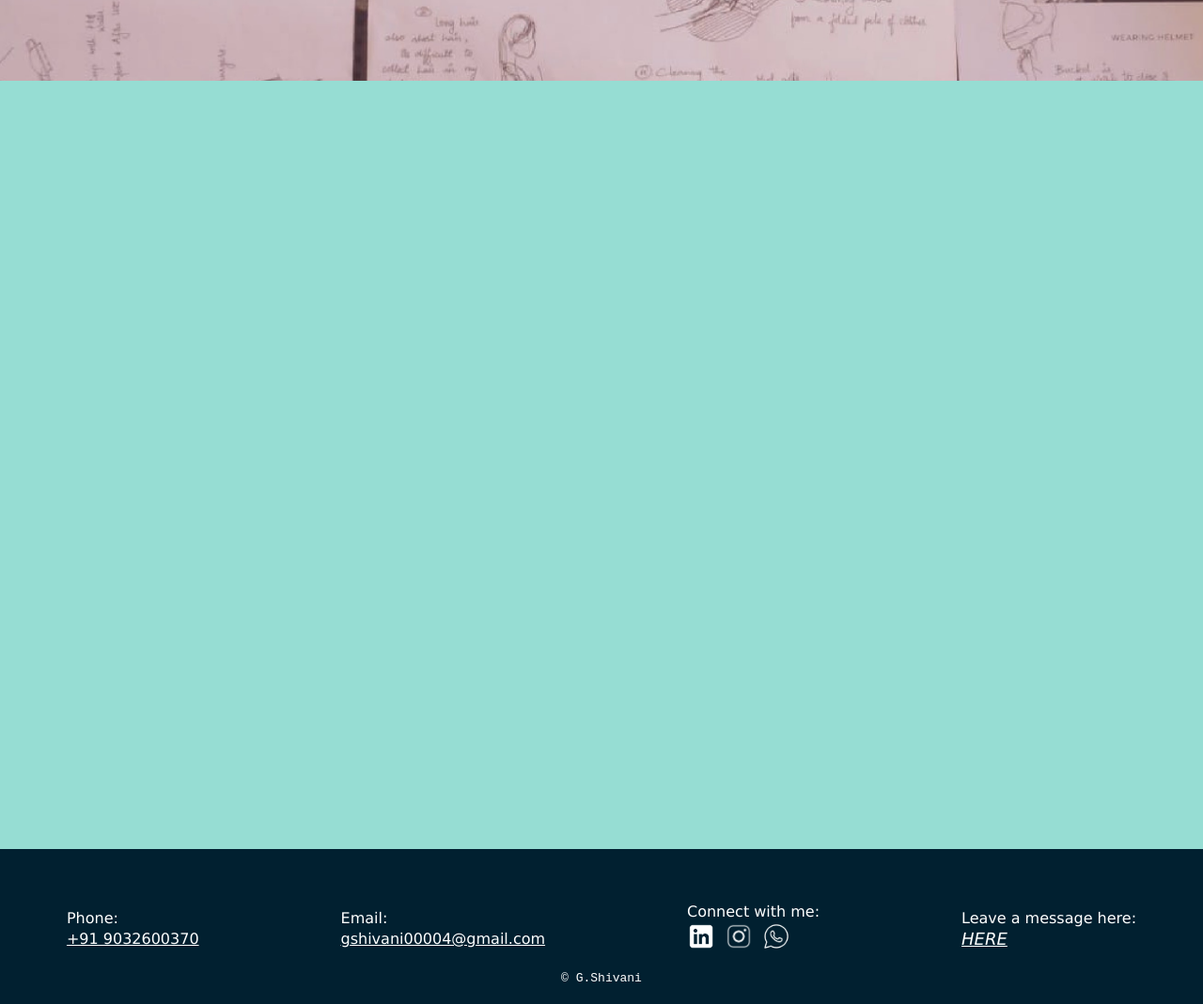
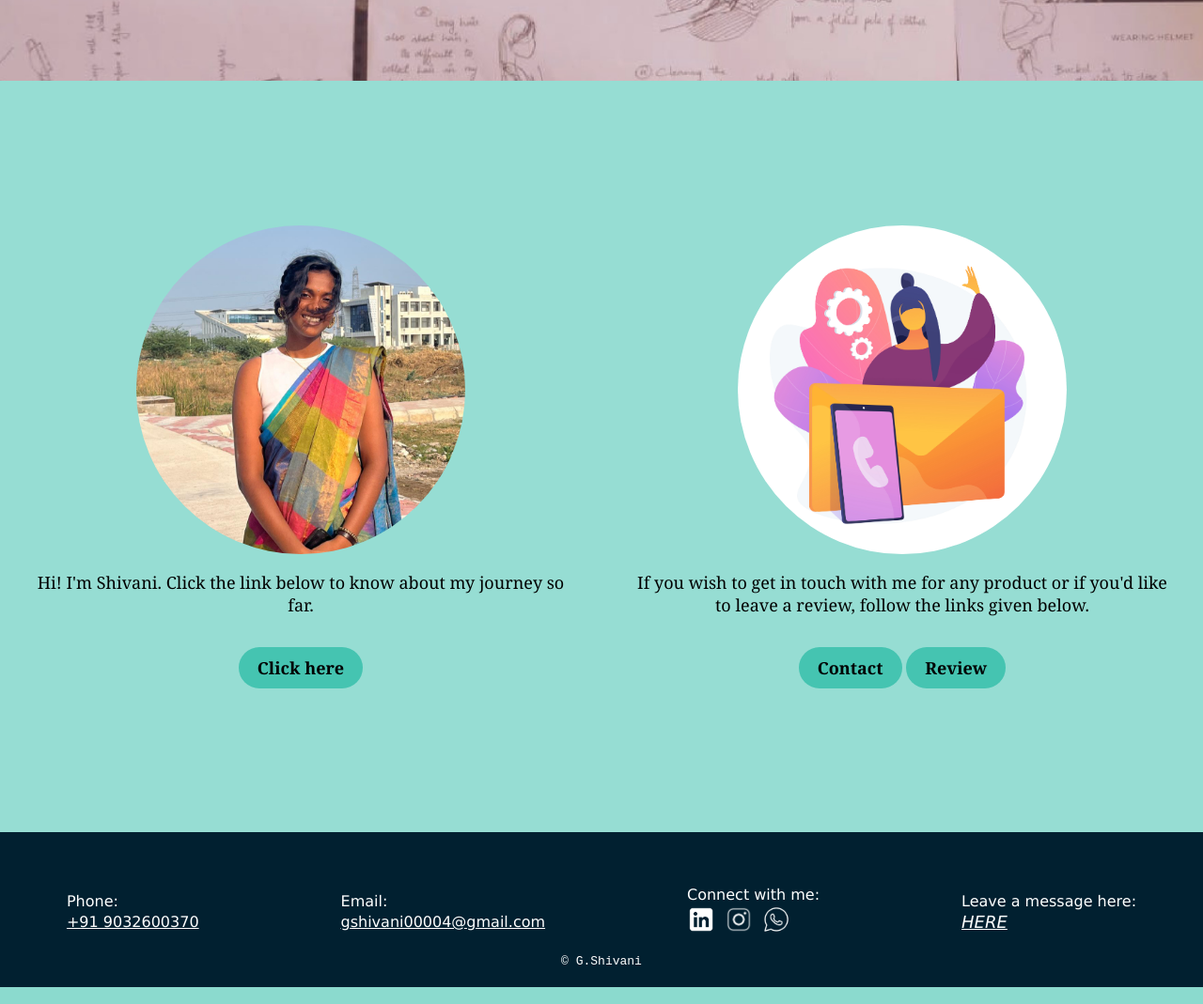
Before and after one commit to akayda008/shivani, a PHP site: page / in a window 1280 px wide. Shown: the part 3202-4271 px from the top of the page at 94% size. Run offline with PHP 8.4, Linux system fonts and the light colour scheme.

Commit message:
Home Page Completed
Home page completed successfully. Hubert ki mkc

```diff
--- a/home.css
+++ b/home.css
@@ -77,3 +72,68 @@
 .projectcontent img:hover{
     transform: scale(1.25);
 }
+
+#about-message {
+    display: flex;
+    align-items: center;
+    justify-content: space-around;
+    width: 100%;
+    text-align: center;
+}
+
+#about, #message {
+    display: flex;
+    flex-direction: column;
+    align-items: center;
+    justify-content: center;
+    width: 45%;
+    min-width: 300px;
+    margin: 20px 0;
+    text-align: center;
+}
+
+
+#about img, #message img{
+    width: 350px;
+    height: 350px;
+    border-radius: 50%;
+    object-fit: cover;
+}
+
+button {
+    background-color: #45c4b1;
+    color: white;
+    padding: 10px 20px;
+    border: none;
+    border-radius: 25px;
+    font-size: 16px;
+    cursor: pointer;
+    margin-top: 15px;
+    transition: background-color 0.3s ease, transform 0.3s ease;
+    text-align: center;
+}
+
+button:hover {
+    background-color: #36a293; /* Darker background on hover */
+    transform: scale(1.05); /* Slight scale on hover */
+}
+
+/* Ensure link inside button doesn't inherit other link styles */
+button a {
+    color: white; /* Override any header link color */
+    text-decoration: none; /* Remove underline */
+    font-weight: bold; /* Make text bold */
+}
+
+button a:hover {
+    text-decoration: none; /* Ensure no underline on hover */
+}
+
+/* Reset any conflicting styles applied to buttons globally or from the header */
+#about-message button,
+#about-message button a {
+    font-family: inherit; /* Ensure buttons inherit the site's default font */
+    font-size: inherit; /* Ensure they use the same font size */
+    color: inherit; /* Override global link colors */
+    text-align: center; /* Ensure text aligns correctly */
+}
--- a/index.html
+++ b/index.html
@@ -43,39 +43,54 @@
 
     <section id="project1">
         <div id="project1hero">
+            <div id="project1bg"></div>
             <div class="projectcontent">
-                <img src="images/colours/CMF Final(take 18-31)_removed_page-0001.jpg" alt="Project1">
+                <a href="project1.html">
+                    <img src="images/colours/CMF Final(take 18-31)_removed_page-0001.jpg" alt="Project1">
+                </a>
             </div>
         </div>
     </section>
 
     <section id="project2">
         <div id="project2hero">
+            <div id="project2bg"></div>
             <div class="projectcontent">
-                <img src="images/headphones/headphones_page-0001.jpg" alt="Project2">
+                <a href="project2.html">
+                    <img src="images/headphones/headphones_page-0001.jpg" alt="Project2">
+                </a>
             </div>
         </div>
     </section>
 
     <section id="project3">
         <div id="project3hero">
+            <div id="project3bg"></div>
             <div class="projectcontent">
-                <img src="images/cupholder/SPD DOC1.1_page-0001.jpg" alt="Project3">
+                <a href="project3.html">
+                    <img src="images/cupholder/SPD DOC1.1_page-0001.jpg" alt="Project3">
+                </a>
             </div>
         </div>
     </section>
 
 
-    <section id="about-contact">
-        <ul>
-            <li id="contact">
+    <section id="about-message">
+        <div id="about">
+            <img src="images/WhatsApp Image 2024-09-23 at 21.31.14_222360fe.jpg" alt="about picture">
+            <p>Hi! I'm Shivani. Click the link below to know about my journey so far.</p>
+            <button><a href="about.html">Click here</a></button>
+        </div>
+        <div id="message">
+            <img src="images/contact/Wavy_Bus-19_Single-03.jpg" alt="">
+            <p>If you wish to get in touch with me for any product or if you'd like to leave a review, follow the links given below.</p>
+            <span>
+                <button><a href="contact.html#contact">Contact</a></button>
+                <button><a href="contact.html#review">Review</a></button>
+            </span>
+        </div>
+    </section>
 
-            </li>
-            <li id="contact">
-
-            </li>
-        </ul>
-    </section>
     <footer>
         <div id="links">
             <div id="phone">
@@ -99,7 +114,7 @@
                             <img src="images/whatsapp.png" alt="whatsapp" width="30px" height="30px">
                         </a>
                     </span>
-            </p>
+                </p>
             </div>
             <div id="contact">
                 <p>
```
Also changed, not shown: other parts of home.css (+25 -30 lines), contact.html (+6 -1 lines), images/WhatsApp Image 2024-09-23 at 21.31.14_222360fe.jpg, images/WhatsApp Image 2024-09-23 at 21.32.22_f266ecfc.jpg, images/contact/Wavy_Bus-19_Single-03.jpg (added), 2 other files.
